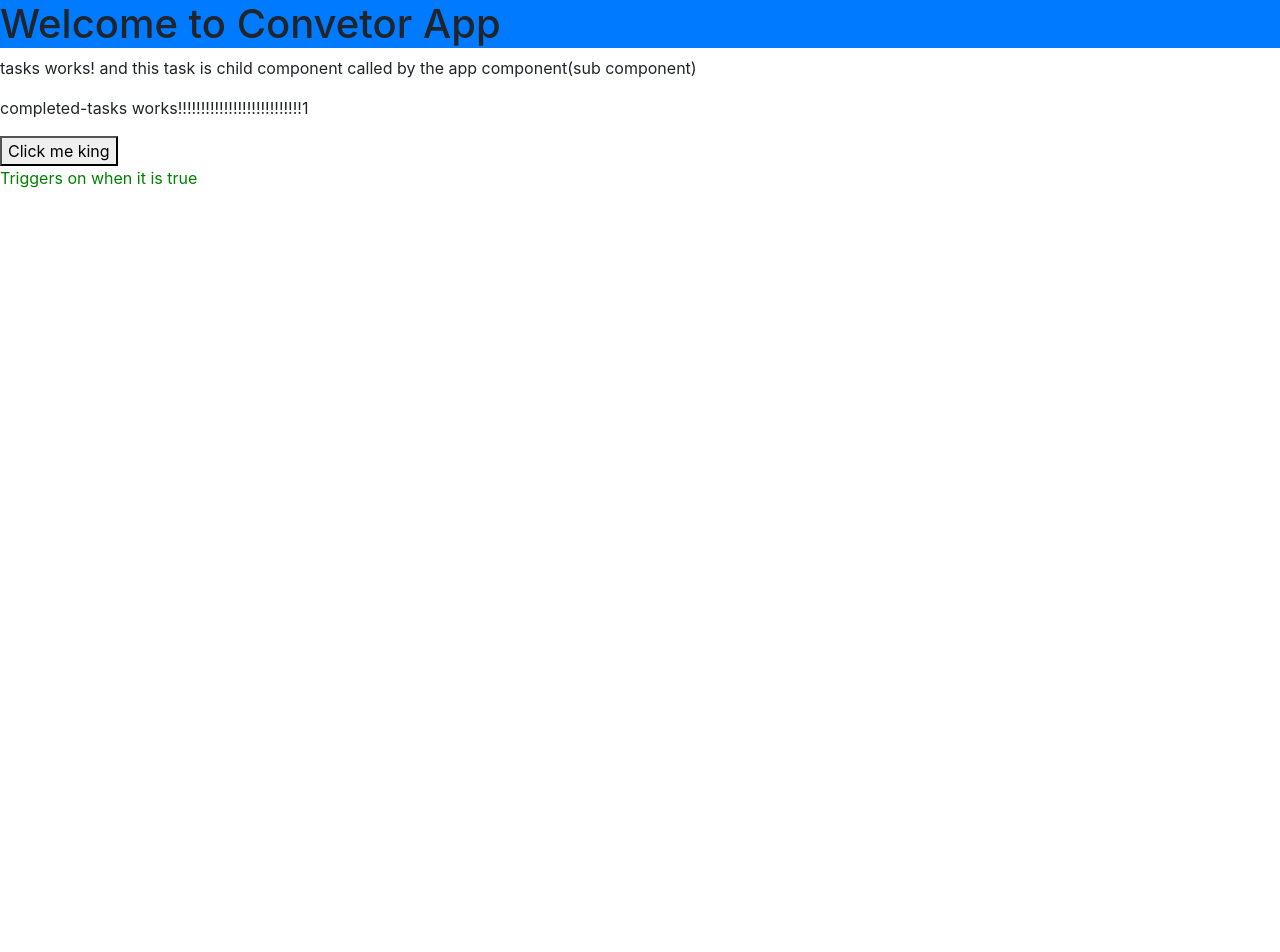
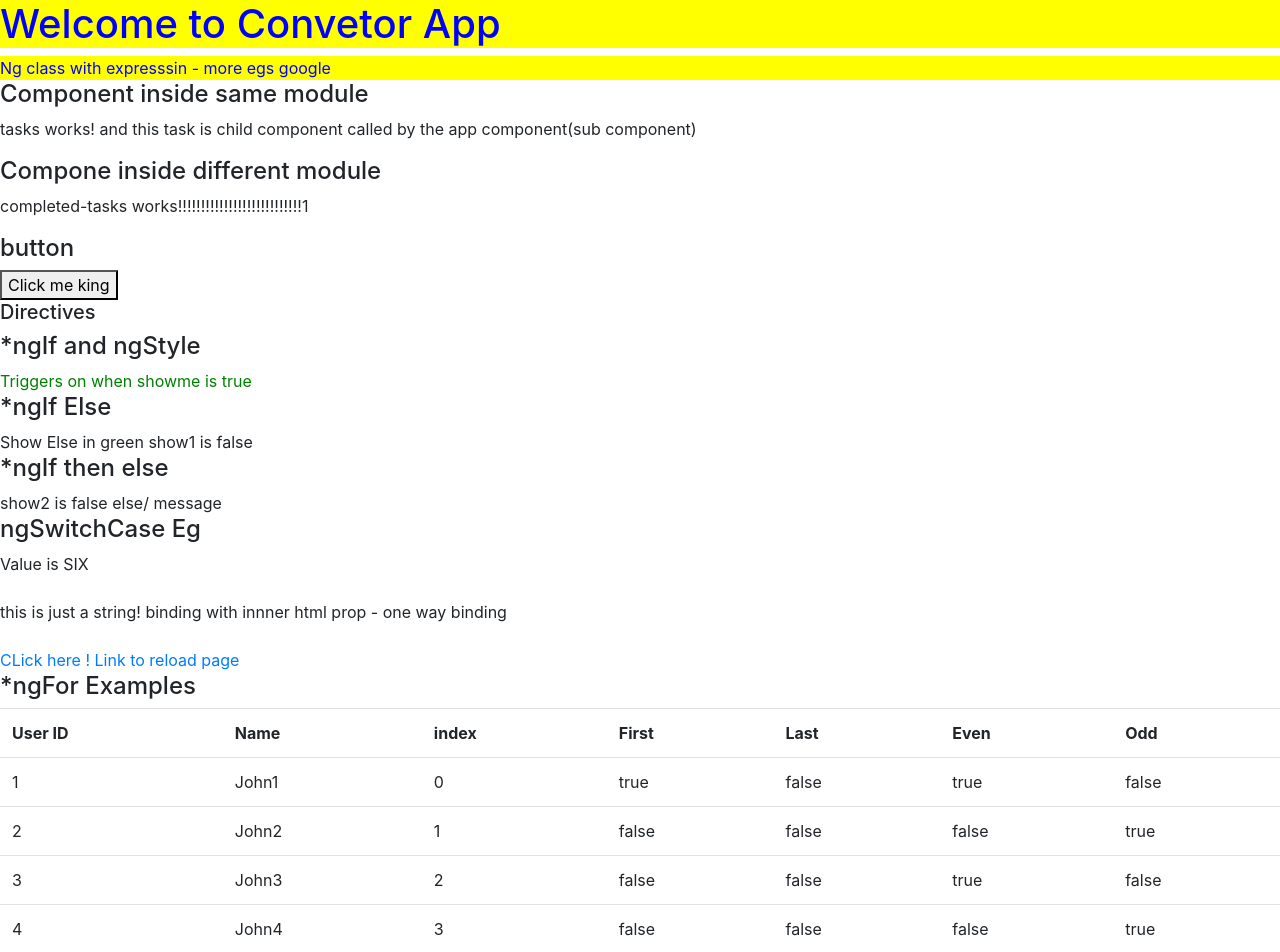
Before and after one commit to vikhyat333/ConvetorApp, an Angular app: page / in a window 1280 px wide. Shown: the top 952 px of the page. Before the commit the page ends 800 px from the top, so only its background shows below. Built offline with nearby package versions, Linux system fonts and the light colour scheme.

Commit message:
till attribute binding

```diff
--- a/src/app/app.component.html
+++ b/src/app/app.component.html
@@ -1,7 +1,69 @@
-<h1 class="bg-primary">Welcome to Convetor App</h1>
+<div [ngClass]="[clsName,clsName1]">
+    <h1>Welcome to Convetor App</h1>
+</div>
+<div [ngClass]="{'one':true,'two':true}">
+    Ng class with expresssin - more egs google
+</div>
+<h4>Component inside same module</h4>
 <app-tasks></app-tasks>
+<h4>Compone inside different module</h4>
 <app-completed-tasks></app-completed-tasks>
+<h4>button</h4>
 
 <button (click)='readme()'>Click me king </button>
-<div *ngIf='showMe' [ngStyle]='{color:colorName}'>Triggers on when it is true</div>
+<h5>Directives</h5>
+
+<h4>*ngIf and ngStyle</h4>
+
+<div *ngIf='showMe' [ngStyle]='{color:colorName}'>Triggers on when showme is true</div>
+<h4>*ngIf Else</h4>
+<div *ngIf="show1; else showElse">
+    Show message in black show1 is true
+</div>
+
+<ng-template #showElse> Show Else in green show1 is false </ng-template>
+<br>
+<h4>*ngIf then else</h4>
+
+<div *ngIf="show2; then showThis; else showThat"></div>
+<ng-template #showThis>show2 is true then/ message</ng-template>
+<ng-template #showThat>show2 is false else/ message</ng-template>
+<br>
+
+<h4>ngSwitchCase Eg</h4>
+<div [ngSwitch]="swithValue">
+    <div *ngSwitchCase='1'>Value is one</div>
+    <div *ngSwitchCase="'six'">Value is SIX</div>
+    <div *ngSwitchCase='3'>Value is 3</div>
+    <div *ngSwitchCase='4'>Value is 4</div>
+    <div *ngSwitchDefault>This is default value</div>
+</div>
+<br>
+<div [innerHTML]='subString'></div>
+<br>
+<a [href]='Href1' [attr.updatedLink]='updatedLink' [attr.data-link]='updatedLink'>CLick here ! Link to reload page</a>
+<br>
+<h4>*ngFor Examples </h4>
+<table class="table">
+    <tr>
+        <th>User ID</th>
+        <th>Name</th>
+        <th>index</th>
+        <th>First</th>
+        <th>Last</th>
+        <th>Even</th>
+        <th>Odd</th>
+    </tr>
+
+        <tr *ngFor="let user of users;index as i;first as f;last as l;even as e;odd as o">
+        <td>{{user.id}}</td>
+        <td>{{user.name}}</td>
+        <td>{{ i }}</td>
+        <td>{{ f }}</td>
+        <td>{{ l }}</td>
+        <td>{{ e }}</td>
+        <td>{{ o }}</td>
+        </tr>
+
+</table>
 <router-outlet></router-outlet>
--- a/src/app/app.component.scss
+++ b/src/app/app.component.scss
@@ -0,0 +1,6 @@
+.one{
+    color:blue;
+}
+.two{
+    background-color:yellow;
+}
--- a/src/app/app.component.ts
+++ b/src/app/app.component.ts
@@ -13,9 +13,34 @@ export class AppComponent {
   readme(){
     console.log('hello king');
   }
+  show1=false;
+  show2=false;
 
-  showMe='true';
+
+  swithValue='six';
+  //showElse='true';
+
+  showMe=true;
   colorName='green';
+
+  bgColor='yellow';
+
+  users =[
+    {id:1,name: 'John1'},
+    {id:2,name: 'John2'},
+    {id:3,name: 'John3'},
+    {id:4,name: 'John4'},
+    {id:5,name: 'John5'},
+    {id:6,name: 'John6'}
+  ];
+
+  clsName='one';
+  clsName1='two';
+
+  Href1= 'http://localhost:4200';
+  subString = 'this is just a string! binding with innner html prop - one way binding'
+  updatedLink='www.google.com'
+
 
   //@HostListener()
 }
```
